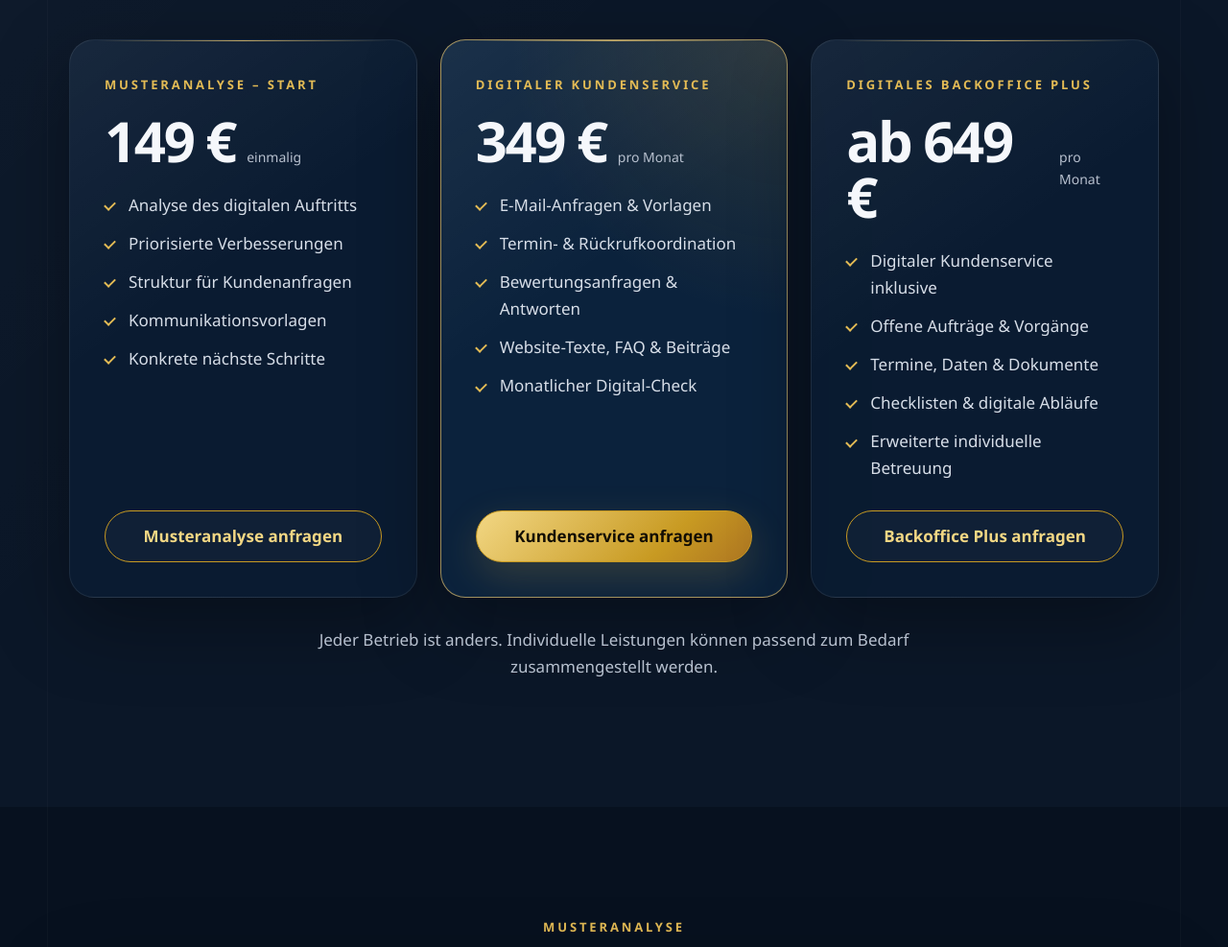
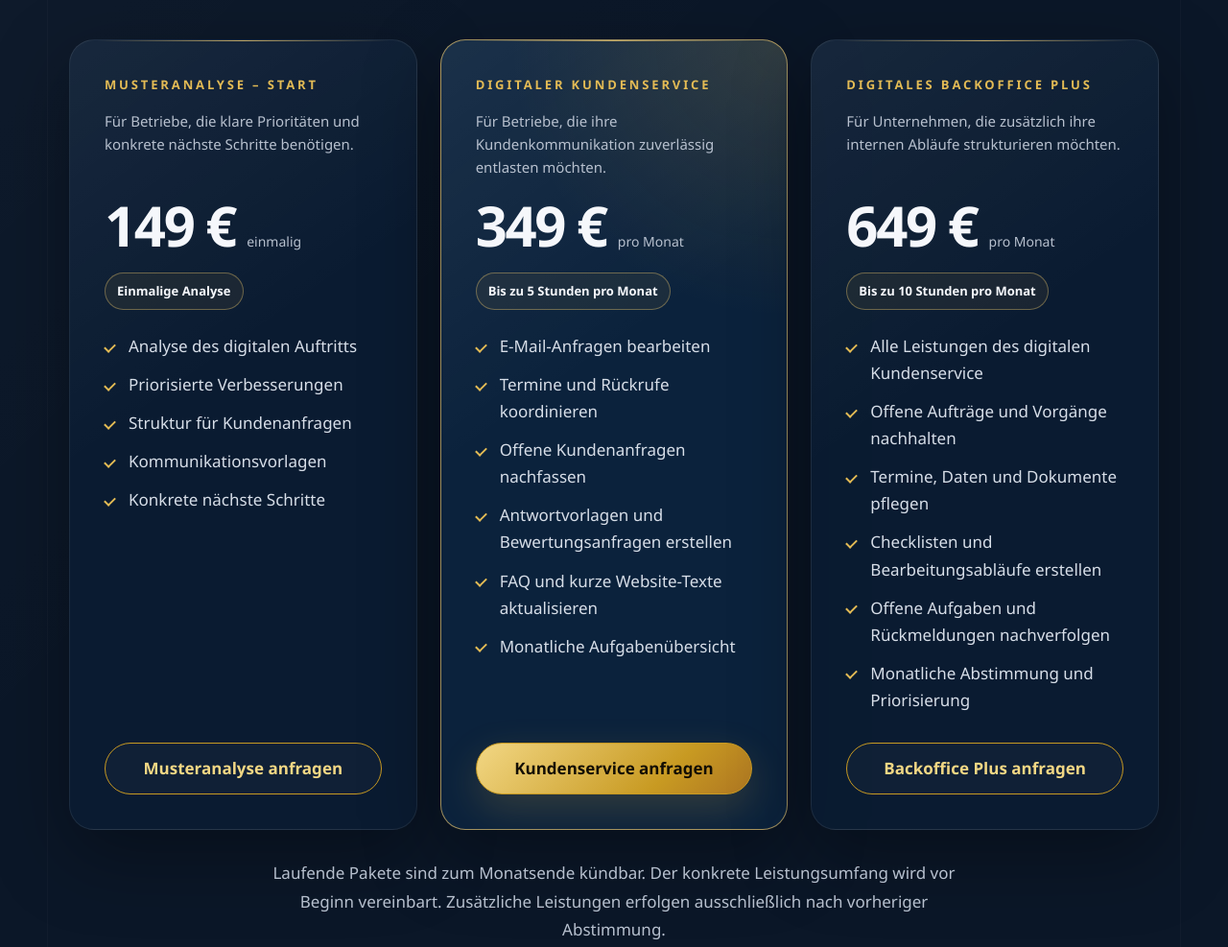
Before and after one commit to officeopneva-cpu/opneva-website, a plain HTML site: page index.html in a window 1280 px wide. Shown: the part 3433-4420 px from the top of the page at 96% size. Drawn offline with Linux system fonts and the light colour scheme.

Commit message:
Monatspakete klar und professionell ausweisen
Monatliche Leistungskontingente, konkrete Aufgaben, Kündigungsregel und abgestimmte Paketdarstellung in Website und Musteranalyse ergänzt.

```diff
--- a/index.html
+++ b/index.html
@@ -198,10 +198,16 @@
       <article class="price-card">
         <p class="price-label">MUSTERANALYSE – START</p>
 
+        <p class="package-intro">
+          Für Betriebe, die klare Prioritäten und konkrete nächste Schritte benötigen.
+        </p>
+
         <div class="price">
           <strong>149 €</strong>
           <span>einmalig</span>
         </div>
+
+        <p class="package-capacity">Einmalige Analyse</p>
 
         <ul>
           <li>Analyse des digitalen Auftritts</li>
@@ -220,17 +226,24 @@
       <article class="price-card featured">
         <p class="price-label">DIGITALER KUNDENSERVICE</p>
 
+        <p class="package-intro">
+          Für Betriebe, die ihre Kundenkommunikation zuverlässig entlasten möchten.
+        </p>
+
         <div class="price">
           <strong>349 €</strong>
           <span>pro Monat</span>
         </div>
 
+        <p class="package-capacity">Bis zu 5 Stunden pro Monat</p>
+
         <ul>
-          <li>E-Mail-Anfragen &amp; Vorlagen</li>
-          <li>Termin- &amp; Rückrufkoordination</li>
-          <li>Bewertungsanfragen &amp; Antworten</li>
-          <li>Website-Texte, FAQ &amp; Beiträge</li>
-          <li>Monatlicher Digital-Check</li>
+          <li>E-Mail-Anfragen bearbeiten</li>
+          <li>Termine und Rückrufe koordinieren</li>
+          <li>Offene Kundenanfragen nachfassen</li>
+          <li>Antwortvorlagen und Bewertungsanfragen erstellen</li>
+          <li>FAQ und kurze Website-Texte aktualisieren</li>
+          <li>Monatliche Aufgabenübersicht</li>
         </ul>
 
         <a class="btn btn-primary full" href="#kontakt">
@@ -241,17 +254,24 @@
       <article class="price-card">
         <p class="price-label">DIGITALES BACKOFFICE PLUS</p>
 
+        <p class="package-intro">
+          Für Unternehmen, die zusätzlich ihre internen Abläufe strukturieren möchten.
+        </p>
+
         <div class="price">
-          <strong>ab 649 €</strong>
+          <strong>649 €</strong>
           <span>pro Monat</span>
         </div>
 
+        <p class="package-capacity">Bis zu 10 Stunden pro Monat</p>
+
         <ul>
-          <li>Digitaler Kundenservice inklusive</li>
-          <li>Offene Aufträge &amp; Vorgänge</li>
-          <li>Termine, Daten &amp; Dokumente</li>
-          <li>Checklisten &amp; digitale Abläufe</li>
-          <li>Erweiterte individuelle Betreuung</li>
+          <li>Alle Leistungen des digitalen Kundenservice</li>
+          <li>Offene Aufträge und Vorgänge nachhalten</li>
+          <li>Termine, Daten und Dokumente pflegen</li>
+          <li>Checklisten und Bearbeitungsabläufe erstellen</li>
+          <li>Offene Aufgaben und Rückmeldungen nachverfolgen</li>
+          <li>Monatliche Abstimmung und Priorisierung</li>
         </ul>
 
         <a class="btn btn-secondary full" href="#kontakt">
@@ -261,9 +281,10 @@
 
     </div>
 
-    <p class="note">
-      Jeder Betrieb ist anders. Individuelle Leistungen können passend zum Bedarf
-      zusammengestellt werden.
+    <p class="note package-terms">
+      Laufende Pakete sind zum Monatsende kündbar. Der konkrete Leistungsumfang
+      wird vor Beginn vereinbart. Zusätzliche Leistungen erfolgen ausschließlich
+      nach vorheriger Abstimmung.
     </p>
   </section>
 
--- a/style.css
+++ b/style.css
@@ -770,6 +770,14 @@ p {
   letter-spacing: 0.22em;
 }
 
+.package-intro {
+  min-height: 4.8em;
+  margin: -4px 0 20px;
+  color: var(--muted) !important;
+  font-size: 15px;
+  line-height: 1.6;
+}
+
 .price {
   display: flex;
   align-items: baseline;
@@ -787,6 +795,18 @@ p {
 .price span {
   color: var(--muted);
   font-size: 14px;
+}
+
+.package-capacity {
+  align-self: flex-start;
+  margin: -4px 0 24px;
+  padding: 8px 12px;
+  border: 1px solid rgba(239, 202, 112, 0.38);
+  border-radius: 999px;
+  background: rgba(213, 168, 63, 0.08);
+  color: var(--gold-200) !important;
+  font-size: 13px;
+  font-weight: 800;
 }
 
 .price-card ul {
@@ -824,6 +844,10 @@ p {
   margin-top: 30px !important;
   color: var(--muted) !important;
   text-align: center;
+}
+
+.package-terms {
+  line-height: 1.75;
 }
 
 /* Sample and contact */
@@ -1218,6 +1242,10 @@ textarea {
     padding: 25px 22px;
   }
 
+  .package-intro {
+    min-height: 0;
+  }
+
   .price {
     align-items: flex-end;
   }
```
Also changed, not shown: 1 other file.
